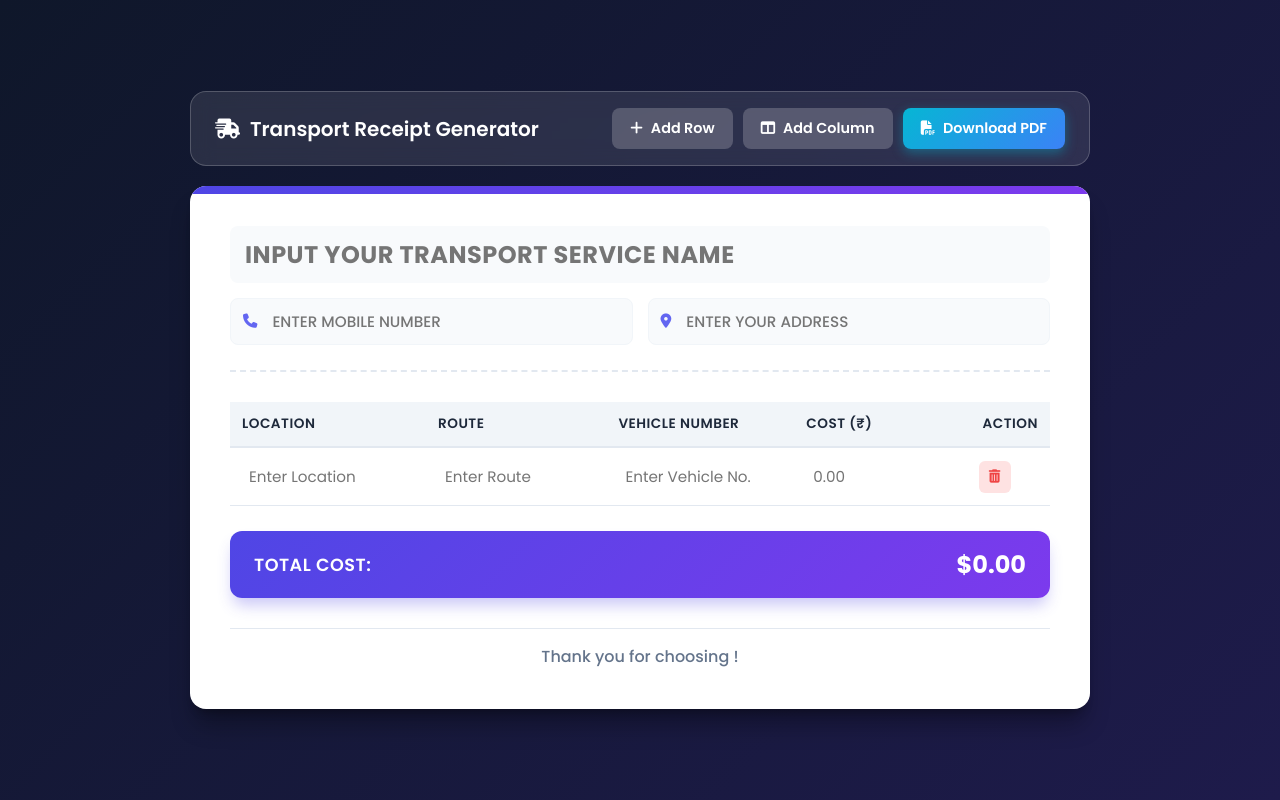
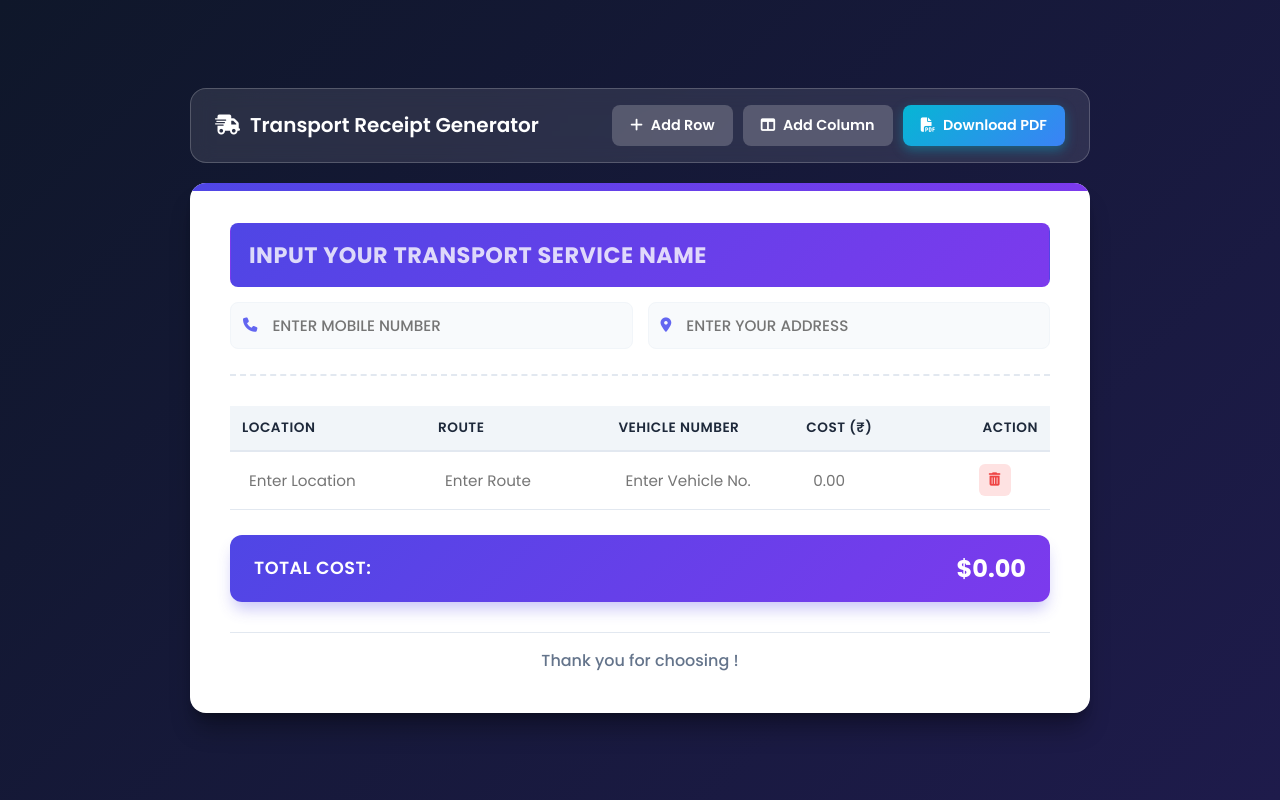
Before and after one commit to Mdmohdirfan111/TRANSPORT-SERVICE, a plain HTML site: page index.html in a window 1280 px wide. Drawn offline with Linux system fonts and the light colour scheme.

Commit message:
Update style.css

```diff
--- a/style.css
+++ b/style.css
@@ -150,12 +150,19 @@ body {
   box-shadow: 0 0 0 3px rgba(99, 102, 241, 0.15);
 }
 
+/* Header Title Input with BG Color Added */
 .title-input {
-  font-size: 1.5rem;
+  font-size: 1.4rem;
   font-weight: 700;
-  color: #4f46e5;
+  color: #ffffff;
+  background: var(--primary-gradient);
   letter-spacing: 0.5px;
   text-transform: uppercase;
+  padding: 14px 18px;
+}
+
+.title-input::placeholder {
+  color: rgba(255, 255, 255, 0.8);
 }
 
 .header-details {
@@ -247,7 +254,7 @@ td {
   color: #b91c1c;
 }
 
-/* Dynamic Column Headers Input */
+/* Dynamic Column Header Input */
 th input.th-input {
   background: transparent;
   border: none;
@@ -305,12 +312,12 @@ th input.th-input:focus {
   font-weight: 600;
 }
 
-/* Hide controls/action column when rendering PDF */
+/* PDF Export Cleanup Modifications */
 .pdf-export-mode .action-col {
   display: none !important;
 }
 
-.pdf-export-mode .styled-input,
+.pdf-export-mode .styled-input:not(.title-input),
 .pdf-export-mode .table-input,
 .pdf-export-mode .th-input {
   border: none !important;
```
